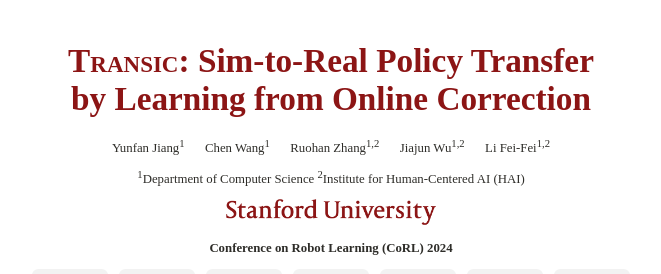
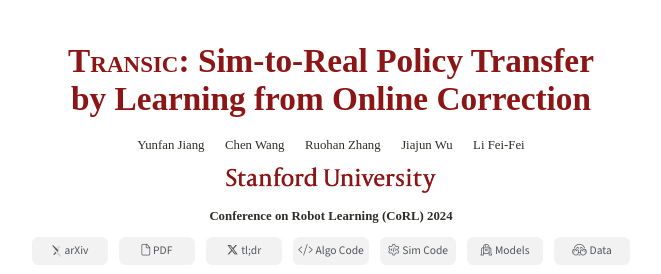
Before and after one commit to transic-robot/transic-robot.github.io, a plain HTML site: page index.html in a window 1280 px wide. Shown: the part 860-1134 px from the top of the page, without its empty margins (309-970 px from the left). Drawn offline with Linux system fonts and the light colour scheme; files whose address does not match are found by name; a web font is replaced by a local one.

Commit message:
concise affiliation

```diff
--- a/assets/css/main.css
+++ b/assets/css/main.css
@@ -162,7 +162,7 @@ body, html {
     font-family: "Source Serif 4", serif;
     font-weight: normal;
     font-size: 1vw;
-    padding-top: 1.0vw;
+    padding-top: 0.2vw;
     text-align: center;
 }
 
--- a/index.html
+++ b/index.html
@@ -58,18 +58,17 @@
         <h1>T<span style="font-variant-caps:all-small-caps;">RANSIC</span>: Sim-to-Real Policy Transfer <br>by Learning
             from Online Correction</h1>
         <div class="author-container">
-            <div class="author-name"><a href="https://yunfanj.com/" target="_blank">Yunfan Jiang<sup>1</sup></a></div>
-            <div class="author-name"><a href="https://www.chenwangjeremy.net/" target="_blank">Chen Wang<sup>1</sup></a>
+            <div class="author-name"><a href="https://yunfanj.com/" target="_blank">Yunfan Jiang</a></div>
+            <div class="author-name"><a href="https://www.chenwangjeremy.net/" target="_blank">Chen Wang</a>
             </div>
             <div class="author-name"><a href="https://ai.stanford.edu/~zharu/" target="_blank">Ruohan
-                Zhang<sup>1,2</sup></a></div>
-            <div class="author-name"><a href="https://jiajunwu.com/" target="_blank">Jiajun Wu<sup>1,2</sup></a></div>
-            <div class="author-name"><a href="https://profiles.stanford.edu/fei-fei-li" target="_blank">Li Fei-Fei<sup>1,2</sup></a>
+                Zhang</a></div>
+            <div class="author-name"><a href="https://jiajunwu.com/" target="_blank">Jiajun Wu</a></div>
+            <div class="author-name"><a href="https://profiles.stanford.edu/fei-fei-li" target="_blank">Li Fei-Fei</a>
             </div>
         </div>
         <div class="affiliation">
-            <p><sup>1</sup>Department of Computer Science <sup>2</sup>Institute for Human-Centered AI
-                (HAI)<br><img src="assets/logos/SUSig-red.png" style="height: 50px"></p>
+            <p><img src="assets/logos/SUSig-red.png" style="height: 50px"></p>
         </div>
         <div class="venue">
             <p>
```
